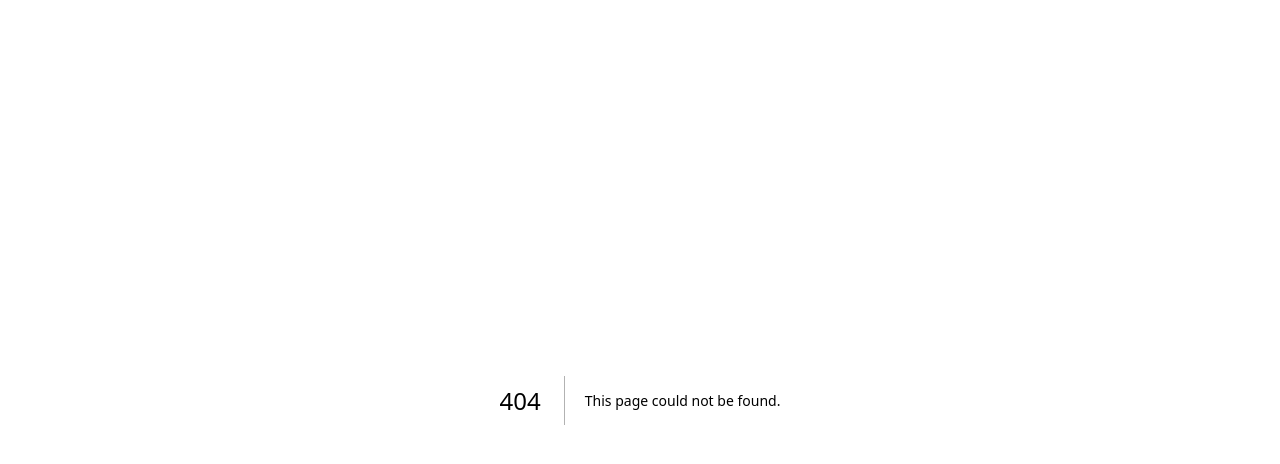
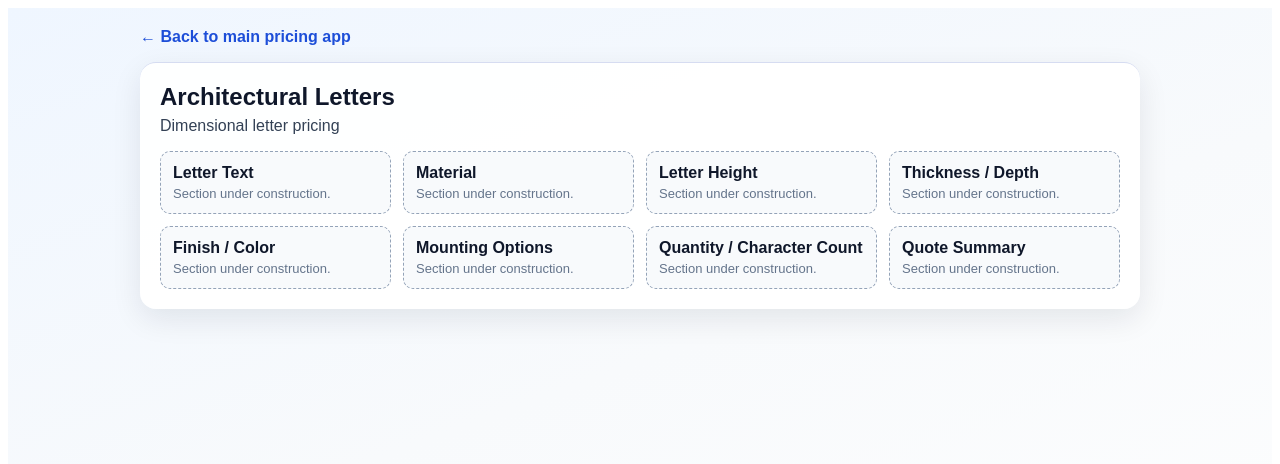
Before and after one commit to huegpx2008/hue-sign-pricing-app, a Next.js app: page /architectural-letters in a window 1280 px wide. Before the commit this address had no page. Shown: the top 464 px of the page. Built offline with nearby package versions, Linux system fonts and the light colour scheme.

Commit message:
Add locked Architectural Letters category with admin route

```diff
--- /dev/null
+++ b/app/architectural-letters/page.js
@@ -0,0 +1,37 @@
+import Link from "next/link";
+
+export default function ArchitecturalLettersPage() {
+  const sections = [
+    "Letter Text",
+    "Material",
+    "Letter Height",
+    "Thickness / Depth",
+    "Finish / Color",
+    "Mounting Options",
+    "Quantity / Character Count",
+    "Quote Summary",
+  ];
+
+  return (
+    <main style={{ fontFamily: 'Arial, Helvetica, "Segoe UI", Verdana, sans-serif', minHeight: "100vh", padding: 20, background: "linear-gradient(160deg,#eff6ff,#f8fafc 45%,#fff)", color: "#0f172a" }}>
+      <div style={{ maxWidth: 1000, margin: "0 auto" }}>
+        <Link href="/" style={{ display: "inline-block", marginBottom: 16, color: "#1d4ed8", textDecoration: "none", fontWeight: 700 }}>
+          ← Back to main pricing app
+        </Link>
+        <section style={{ background: "rgba(255,255,255,.92)", borderRadius: 16, borderTop: "1px solid rgba(30,64,175,.18)", boxShadow: "0 10px 30px rgba(15,23,42,.09)", padding: 20 }}>
+          <h1 style={{ marginTop: 0, marginBottom: 6 }}>Architectural Letters</h1>
+          <p style={{ marginTop: 0, color: "#334155" }}>Dimensional letter pricing</p>
+
+          <div style={{ display: "grid", gridTemplateColumns: "repeat(auto-fit, minmax(220px, 1fr))", gap: 12, marginTop: 16 }}>
+            {sections.map((section) => (
+              <div key={section} style={{ border: "1px dashed #94a3b8", borderRadius: 10, padding: 12, background: "#f8fafc" }}>
+                <h2 style={{ fontSize: 16, margin: "0 0 4px" }}>{section}</h2>
+                <p style={{ margin: 0, fontSize: 13, color: "#64748b" }}>Section under construction.</p>
+              </div>
+            ))}
+          </div>
+        </section>
+      </div>
+    </main>
+  );
+}
--- a/app/page.js
+++ b/app/page.js
@@ -749,6 +749,7 @@ export default function Page() {
             presetGroups={presetGroups}
             presetClass={presetClass}
             preset={preset}
+            isAdminView={isAdminView}
           />
 
                     <ProductOptions
--- a/data/productConfig.js
+++ b/data/productConfig.js
@@ -29,6 +29,7 @@ export const productCategories = [
     { id: "acrylic", label: "Acrylic", calculator: "acrylic" }, { id: "foamcore", label: "Foamcore", calculator: "foamcore" },
     { id: "pvc", label: "PVC", calculator: "pvc" }, { id: "polystyrene", label: "Polystyrene .03", calculator: "polystyrene" },
     { id: "aluminum", label: "Aluminum", calculator: "aluminum" }, { id: "backlit", label: "Backlit" },
+    { id: "architecturalLetters", label: "Architectural Letters" },
     { id: "vehicleMagnets", label: "Vehicle Magnets", calculator: "vehicleMagnets" },
   ] },
   { name: "Vinyl / Decals", items: [
```
Also changed, not shown: components/ProductNavigation.js (+24 -4 lines).
